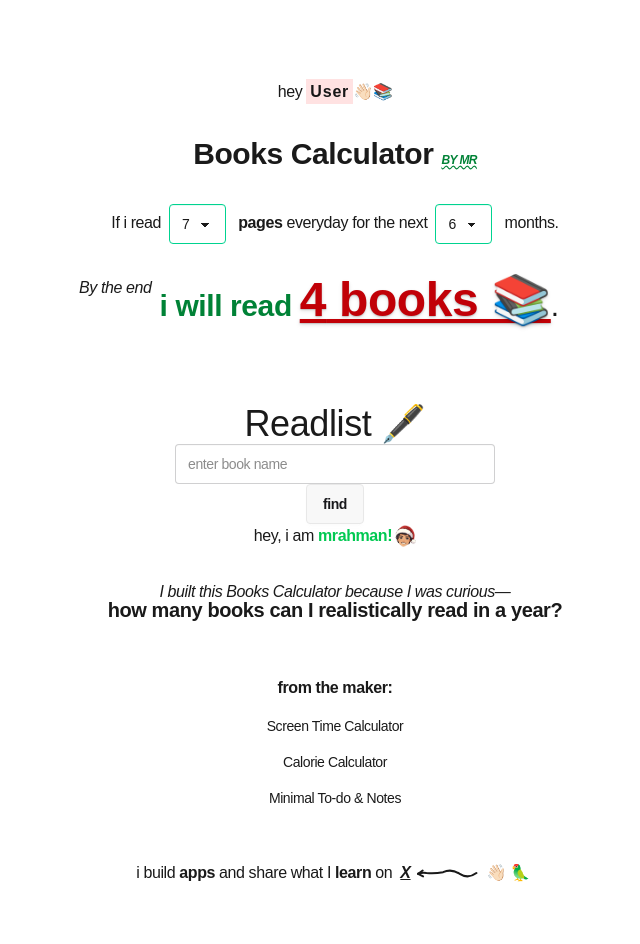
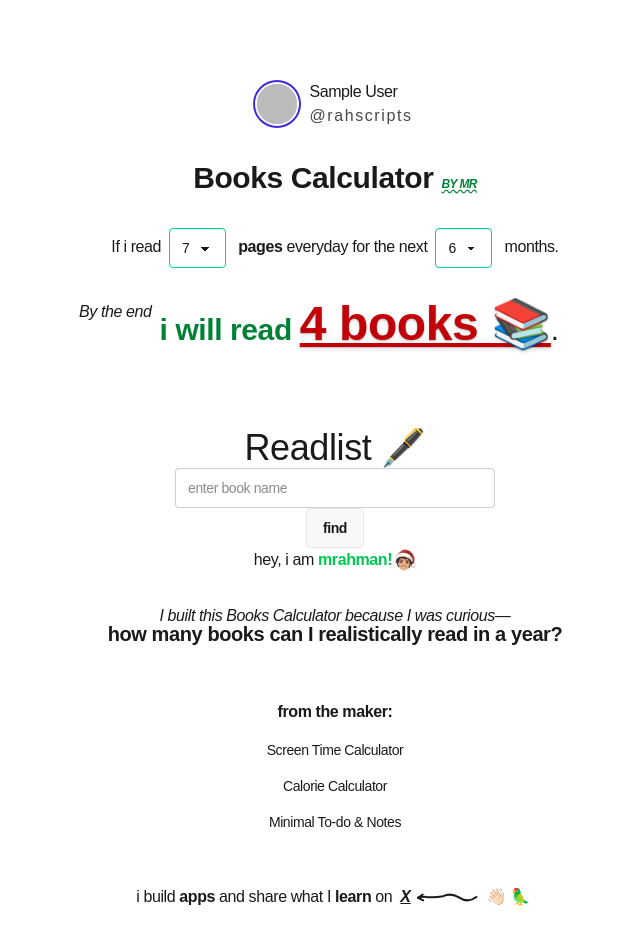
Before and after one commit to rahscripts/books-calculator, a Next.js app: page /dashboard in a window 1280 px wide. Shown: the top 944 px of the page, without its empty margins (305-945 px from the left). Built offline with nearby package versions, Linux system fonts and the light colour scheme; no server answers; sample sign-in values are in the browser's storage; a web font is replaced by a local one.

Commit message:
user account and mongo db

```diff
--- /dev/null
+++ b/app/components/UserAccount.tsx
@@ -0,0 +1,22 @@
+
+type Sprops = {
+    session: any,
+}
+const UserAccount = ({ session }: Sprops) => {
+
+    return (
+        <div className="flex gap-3 items-center justify-center">
+            <div className="avatar">
+                <div className="ring-primary ring-offset-base-100 w-10 rounded-full ring-2 ring-offset-2">
+                    <img src={session?.user?.image} />
+                </div>
+            </div>
+            <div className="flex flex-col items-start">
+                <div>{session?.user?.name}</div>
+                <div className="tracking-widest opacity-80">@rahscripts</div>
+                </div>
+        </div>
+    )
+}
+
+export default UserAccount
--- a/app/dashboard/page.tsx
+++ b/app/dashboard/page.tsx
@@ -5,18 +5,19 @@ import Header from "@/app/components/Header";
 import Footer from "@/app/components/Footer";
 import ReadCalculator from "@/app/components/ReadCalculator";
 import ReadList from "@/app/components/ReadList";
+import UserAccount from "../components/UserAccount";
 import LoginButton from "@/app/components/LoginButton";
 
 export default async function DashboardPage() {
   const session = await auth();
 
   if (!session) {
-    redirect("/login");
+    redirect("/");
   }
 
   return (
     <section className="max-w-2xl mx-auto p-20 min-h-screen text-center space-y-8">
-        <div> hey <span className="bg-red-100 text-neutral-900 p-1 font-semibold tracking-wider">{(session?.user?.name)?.split(" ")[1]}</span>👋🏻📚</div>
+      <UserAccount session={session}/>
       <Header />
       <ReadCalculator />
 
--- a/app/page.tsx
+++ b/app/page.tsx
@@ -34,7 +34,7 @@ export default async function Home() {
 
         {/* CTA */}
         <div className="pt-4">
-
+            <LoginButton />
         </div>
 
         {/* Footer note */}
--- a/auth.ts
+++ b/auth.ts
@@ -1,7 +1,10 @@
 import NextAuth from "next-auth";
 import Google from "next-auth/providers/google";
+import { MongoDBAdapter } from "@auth/mongodb-adapter"
+import clientPromise from "./lib/mongodb";
 
 export const {handlers, signIn, signOut, auth} = NextAuth({
+    adapter: MongoDBAdapter(clientPromise),
     providers: [
         Google({
             clientId: process.env.AUTH_GOOGLE_ID!,
@@ -9,6 +12,6 @@ export const {handlers, signIn, signOut, auth} = NextAuth({
         }),
     ],
     session: {
-        strategy: 'jwt',
+        strategy: 'database',
     }
 });
--- /dev/null
+++ b/lib/mongodb.ts
@@ -0,0 +1,24 @@
+import { MongoClient } from "mongodb";
+
+const uri = process.env.MONGODB_URI!;
+const options = {};
+
+let client;
+let clientPromise: Promise<MongoClient>;
+
+if (!process.env.MONGODB_URI) {
+  throw new Error("Please add MONGODB_URI to .env.local");
+}
+
+if (process.env.NODE_ENV === "development") {
+  if (!(global as any)._mongoClientPromise) {
+    client = new MongoClient(uri, options);
+    (global as any)._mongoClientPromise = client.connect();
+  }
+  clientPromise = (global as any)._mongoClientPromise;
+} else {
+  client = new MongoClient(uri, options);
+  clientPromise = client.connect();
+}
+
+export default clientPromise;
--- a/package.json
+++ b/package.json
@@ -9,10 +9,12 @@
     "lint": "eslint"
   },
   "dependencies": {
+    "@auth/mongodb-adapter": "^3.11.1",
     "axios": "^1.13.2",
     "class-variance-authority": "^0.7.1",
     "clsx": "^2.1.1",
     "lucide-react": "^0.562.0",
+    "mongodb": "^7.0.0",
     "next": "16.1.0",
     "next-auth": "^5.0.0-beta.30",
     "react": "19.2.3",
```
Also changed, not shown: 1 other file (tests, documents, lock files or other folders).
